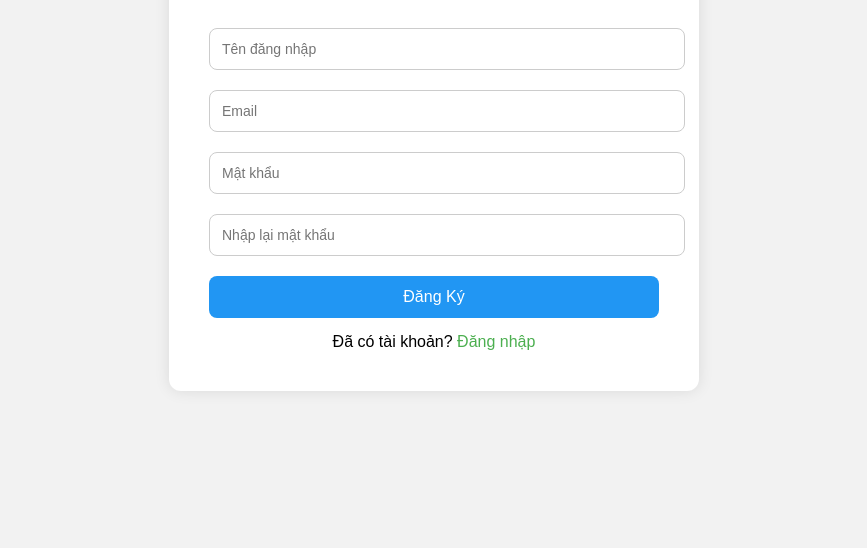
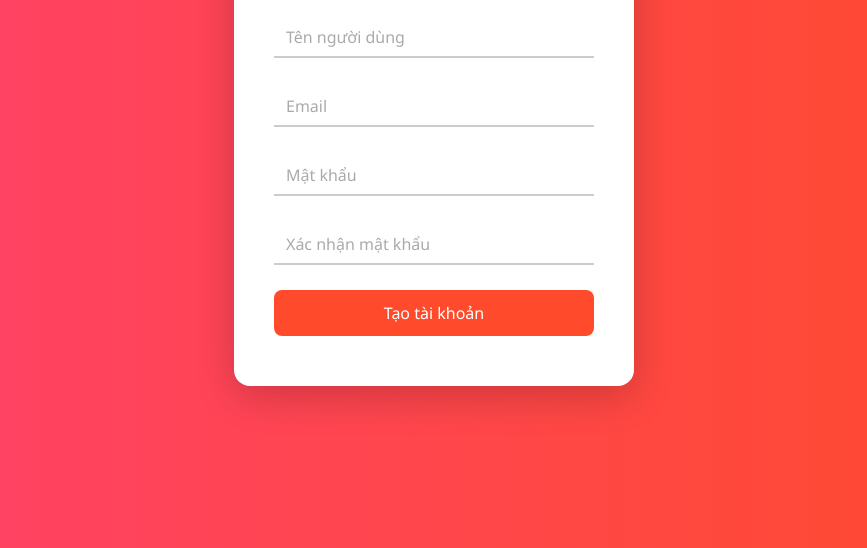
Before and after one commit to hoangnguyendinh05/jsi-project, a plain HTML site: page register.html in a window 1280 px wide. Shown: the part 252-800 px from the top of the page, without its empty margins (206-1073 px from the left). Drawn offline with Linux system fonts and the light colour scheme.

Commit message:
dang nhap dang ki

```diff
--- a/register.html
+++ b/register.html
@@ -2,131 +2,166 @@
 <html lang="vi">
 
 <head>
-    <meta charset="UTF-8">
-    <meta name="viewport" content="width=device-width, initial-scale=1">
-    <title>Đăng Ký - Cửa Hàng Điện Thoại</title>
+    <meta charset="UTF-8" />
+    <meta name="viewport" content="width=device-width, initial-scale=1.0" />
+    <title>Đăng Ký</title>
+
+</head>
+
+<body>
+    <div class="register-box">
+        <h2>Đăng ký</h2>
+        <form id="registerForm">
+            <div class="input-group">
+                <input type="text" id="username" required />
+                <label for="username">Tên người dùng</label>
+            </div>
+            <div class="input-group">
+                <input type="email" id="email" required />
+                <label for="email">Email</label>
+            </div>
+            <div class="input-group">
+                <input type="password" id="password" required />
+                <label for="password">Mật khẩu</label>
+            </div>
+            <div class="input-group">
+                <input type="password" id="confirmPassword" required />
+                <label for="confirmPassword">Xác nhận mật khẩu</label>
+            </div>
+            <button type="submit">Tạo tài khoản</button>
+            <p class="error" id="errorMsg"></p>
+            <p class="success" id="successMsg"></p>
+        </form>
+    </div>
     <style>
+        * {
+            margin: 0;
+            padding: 0;
+            box-sizing: border-box;
+            font-family: 'Segoe UI', sans-serif;
+        }
+
         body {
-            font-family: Arial, sans-serif;
-            background: #f2f2f2;
+            height: 100vh;
             display: flex;
             align-items: center;
             justify-content: center;
-            height: 100vh;
-            margin: 0;
+            background: linear-gradient(to right, #ff416c, #ff4b2b);
         }
 
         .register-box {
             background: white;
             padding: 40px;
-            border-radius: 12px;
-            box-shadow: 0 0 15px rgba(0, 0, 0, 0.1);
-            width: 100%;
-            max-width: 450px;
+            border-radius: 16px;
+            box-shadow: 0 10px 40px rgba(0, 0, 0, 0.2);
+            width: 400px;
+            text-align: center;
         }
 
-        h2 {
-            text-align: center;
-            margin-bottom: 25px;
+        .register-box h2 {
+            margin-bottom: 30px;
             color: #333;
         }
 
-        input[type="text"],
-        input[type="email"],
-        input[type="password"] {
+        .input-group {
+            position: relative;
+            margin-bottom: 25px;
+        }
+
+        .input-group input {
             width: 100%;
             padding: 12px;
-            margin: 10px 0;
-            border: 1px solid #ccc;
-            border-radius: 8px;
-            font-size: 14px;
+            border: none;
+            border-bottom: 2px solid #ccc;
+            outline: none;
+            transition: 0.3s;
+        }
+
+        .input-group label {
+            position: absolute;
+            top: 12px;
+            left: 12px;
+            color: #aaa;
+            transition: 0.3s;
+            pointer-events: none;
+        }
+
+        .input-group input:focus+label,
+        .input-group input:valid+label {
+            top: -10px;
+            left: 0;
+            font-size: 12px;
+            color: #ff4b2b;
         }
 
         button {
             width: 100%;
             padding: 12px;
-            background-color: #2196F3;
+            background: #ff4b2b;
             color: white;
+            font-size: 16px;
             border: none;
-            font-size: 16px;
             border-radius: 8px;
             cursor: pointer;
-            margin-top: 10px;
+            transition: 0.3s;
         }
 
         button:hover {
-            background-color: #1976D2;
+            background: #ff416c;
         }
 
-        .message {
-            margin-top: 15px;
-            text-align: center;
+        .error {
+            margin-top: 10px;
             color: red;
+            font-size: 14px;
         }
 
-        .footer-link {
-            text-align: center;
-            margin-top: 15px;
-        }
-
-        .footer-link a {
-            color: #4CAF50;
-            text-decoration: none;
+        .success {
+            margin-top: 10px;
+            color: green;
+            font-size: 14px;
         }
     </style>
-</head>
+    <script>document.getElementById("registerForm").addEventListener("submit", function (e) {
+            e.preventDefault();
 
-<body>
+            const username = document.getElementById("username").value.trim();
+            const email = document.getElementById("email").value.trim();
+            const password = document.getElementById("password").value.trim();
+            const confirmPassword = document.getElementById("confirmPassword").value.trim();
+            const errorMsg = document.getElementById("errorMsg");
+            const successMsg = document.getElementById("successMsg");
 
-    <div class="register-box">
-        <h2>Đăng Ký Tài Khoản</h2>
-        <input type="text" id="username" placeholder="Tên đăng nhập">
-        <input type="email" id="email" placeholder="Email">
-        <input type="password" id="password" placeholder="Mật khẩu">
-        <input type="password" id="confirmPassword" placeholder="Nhập lại mật khẩu">
-        <button onclick="register()">Đăng Ký</button>
-        <div class="message" id="message"></div>
-        <div class="footer-link">
-            Đã có tài khoản? <a href="login.html">Đăng nhập</a>
-        </div>
-    </div>
-
-    <script>
-        function register() {
-            const username = document.getElementById('username').value.trim();
-            const email = document.getElementById('email').value.trim();
-            const password = document.getElementById('password').value;
-            const confirmPassword = document.getElementById('confirmPassword').value;
-            const message = document.getElementById('message');
+            errorMsg.textContent = "";
+            successMsg.textContent = "";
 
             if (!username || !email || !password || !confirmPassword) {
-                message.style.color = "red";
-                message.textContent = "Vui lòng nhập đầy đủ thông tin.";
+                errorMsg.textContent = "Vui lòng điền đầy đủ thông tin.";
                 return;
             }
 
-            if (!email.includes('@') || !email.includes('.')) {
-                message.style.color = "red";
-                message.textContent = "Email không hợp lệ.";
+            if (!email.includes("@") || !email.includes(".")) {
+                errorMsg.textContent = "Email không hợp lệ.";
+                return;
+            }
+
+            if (password.length < 6) {
+                errorMsg.textContent = "Mật khẩu phải có ít nhất 6 ký tự.";
                 return;
             }
 
             if (password !== confirmPassword) {
-                message.style.color = "red";
-                message.textContent = "Mật khẩu không khớp.";
+                errorMsg.textContent = "Mật khẩu xác nhận không khớp.";
                 return;
             }
 
-            // Thành công (ở thực tế cần gửi dữ liệu lên server)
-            message.style.color = "green";
-            message.textContent = "Đăng ký thành công! Đang chuyển hướng...";
+            // Nếu tất cả hợp lệ
+            successMsg.textContent = "Đăng ký thành công!";
+            errorMsg.textContent = "";
 
-            setTimeout(() => {
-                window.location.href = "login.html"; // chuyển đến trang đăng nhập
-            }, 2000);
-        }
-    </script>
-
+            // Có thể gửi dữ liệu đến server tại đây
+            // Ví dụ: fetch("api/register", { method: "POST", body: ... })
+        });</script>
 </body>
 
 </html>
```
Also changed, not shown: index.html (+1 -1 lines), login.html (+88 -71 lines).
